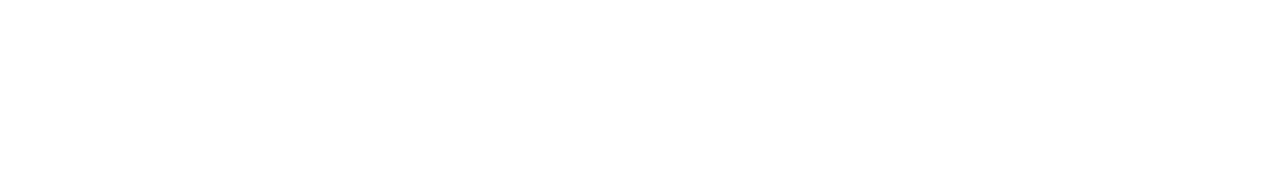
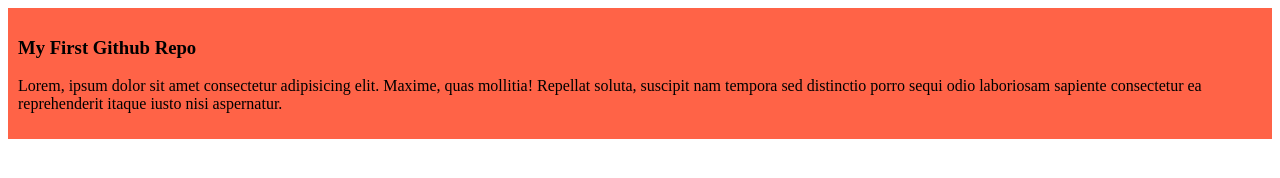
Before and after one commit to taposy/my-first-github-repo, a plain HTML site: page index.html in a window 1280 px wide. Drawn offline with Linux system fonts and the light colour scheme.

Commit message:
added the first blog

```diff
--- a/index.html
+++ b/index.html
@@ -3,9 +3,14 @@
 <head>
     <meta charset="UTF-8">
     <meta name="viewport" content="width=device-width, initial-scale=1.0">
-    <title>My First Ever Github Repo</title>
+    <title>My First Github Repo</title>
+    <link rel="stylesheet" href="styles/blog.css">
 </head>
 <body>
+    <div>
+        <h3>My First Github Repo</h3>
+        <p>Lorem, ipsum dolor sit amet consectetur adipisicing elit. Maxime, quas mollitia! Repellat soluta, suscipit nam tempora sed distinctio porro sequi odio laboriosam sapiente consectetur ea reprehenderit itaque iusto nisi aspernatur.</p>
+    </div>
 
 </body>
 </html>
--- /dev/null
+++ b/styles/blog.css
@@ -0,0 +1,4 @@
+div{
+    background-color: tomato;
+    padding: 10px;
+}
```
